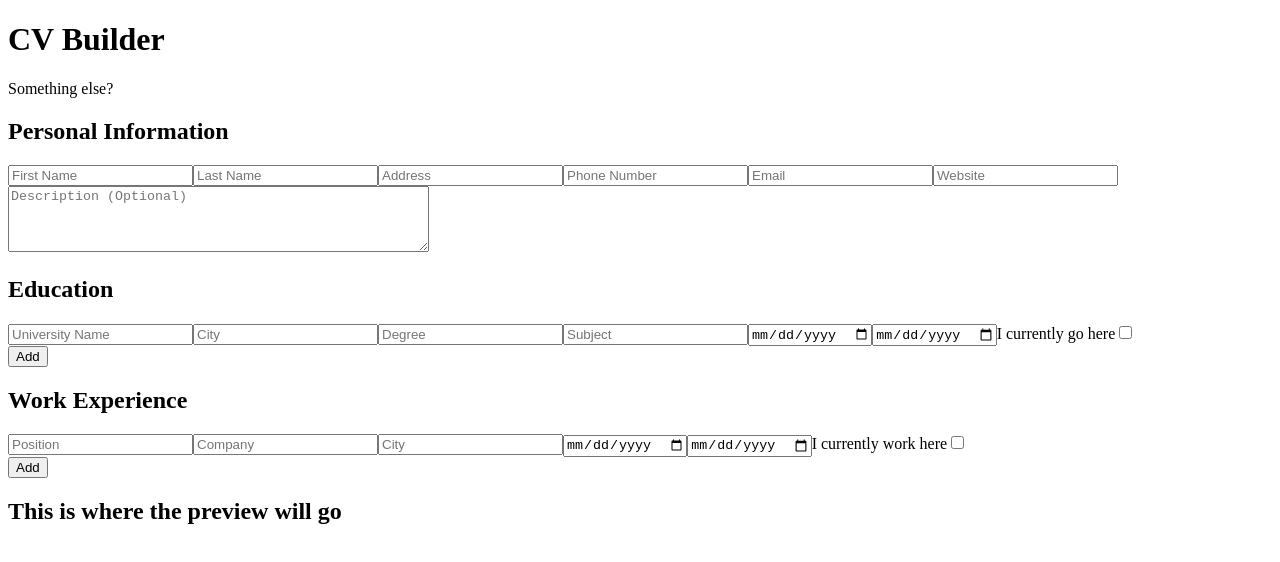
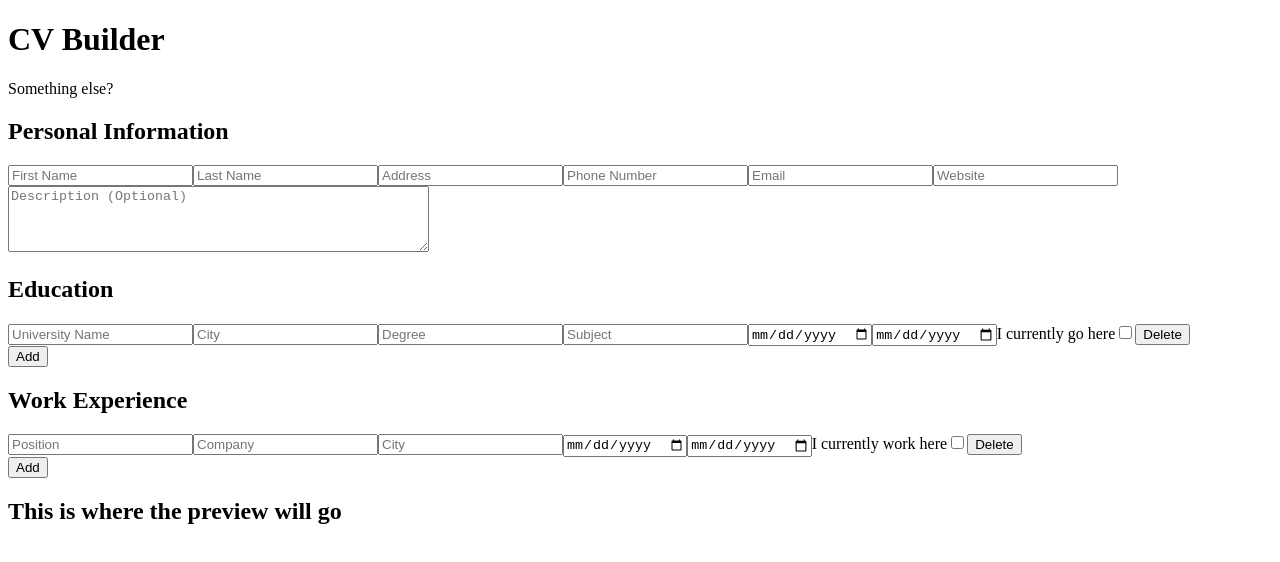
Before and after one commit to shashankx86/cv-builder, a React (Create React App) app: page / in a window 1280 px wide. Shown: the top 562 px of the page. Built offline with nearby package versions, Linux system fonts and the light colour scheme.

Commit message:
Render delete buttons

```diff
--- a/src/components/Education.js
+++ b/src/components/Education.js
@@ -1,8 +1,8 @@
 import React, { Component } from "react";
 
 class Education extends Component {
-    constructor() {
-        super();
+    constructor(props) {
+        super(props);
     }
 
     render() {
@@ -50,6 +50,14 @@ class Education extends Component {
                     id="uniPresent"
                     name="uniPresent"
                 ></input>
+                <button
+                    onClick={(e) => {
+                        e.preventDefault();
+                        this.props.deleteComponent();
+                    }}
+                >
+                    Delete
+                </button>
             </div>
         );
     }
--- a/src/components/Main.js
+++ b/src/components/Main.js
@@ -20,13 +20,16 @@ class Main extends Component {
         this.incrementEducation = this.incrementEducation.bind(this);
         this.addWork = this.addWork.bind(this);
         this.incrementWork = this.incrementWork.bind(this);
+        this.deleteComponent = this.deleteComponent.bind(this);
     }
 
     addEducation() {
         const numberOfEducation = this.state.numberOfEducation;
         const education = [];
         for (let i = 0; i < numberOfEducation; i++) {
-            education.push(<Education />);
+            education.push(
+                <Education deleteComponent={this.deleteComponent} />
+            );
         }
 
         return education;
@@ -43,7 +46,7 @@ class Main extends Component {
         const numberOfWork = this.state.numberOfWork;
         const work = [];
         for (let i = 0; i < numberOfWork; i++) {
-            work.push(<Work />);
+            work.push(<Work deleteComponent={this.deleteComponent} />);
         }
 
         return work;
@@ -54,6 +57,10 @@ class Main extends Component {
         this.setState({
             numberOfWork: (this.state.numberOfWork += 1),
         });
+    }
+
+    deleteComponent() {
+        console.log("delete me");
     }
 
     render() {
--- a/src/components/Work.js
+++ b/src/components/Work.js
@@ -1,8 +1,8 @@
 import React, { Component } from "react";
 
 class Work extends Component {
-    constructor() {
-        super();
+    constructor(props) {
+        super(props);
     }
 
     render() {
@@ -44,6 +44,14 @@ class Work extends Component {
                     id="workPresent"
                     name="workPresent"
                 ></input>
+                <button
+                    onClick={(e) => {
+                        e.preventDefault();
+                        this.props.deleteComponent();
+                    }}
+                >
+                    Delete
+                </button>
             </div>
         );
     }
```
